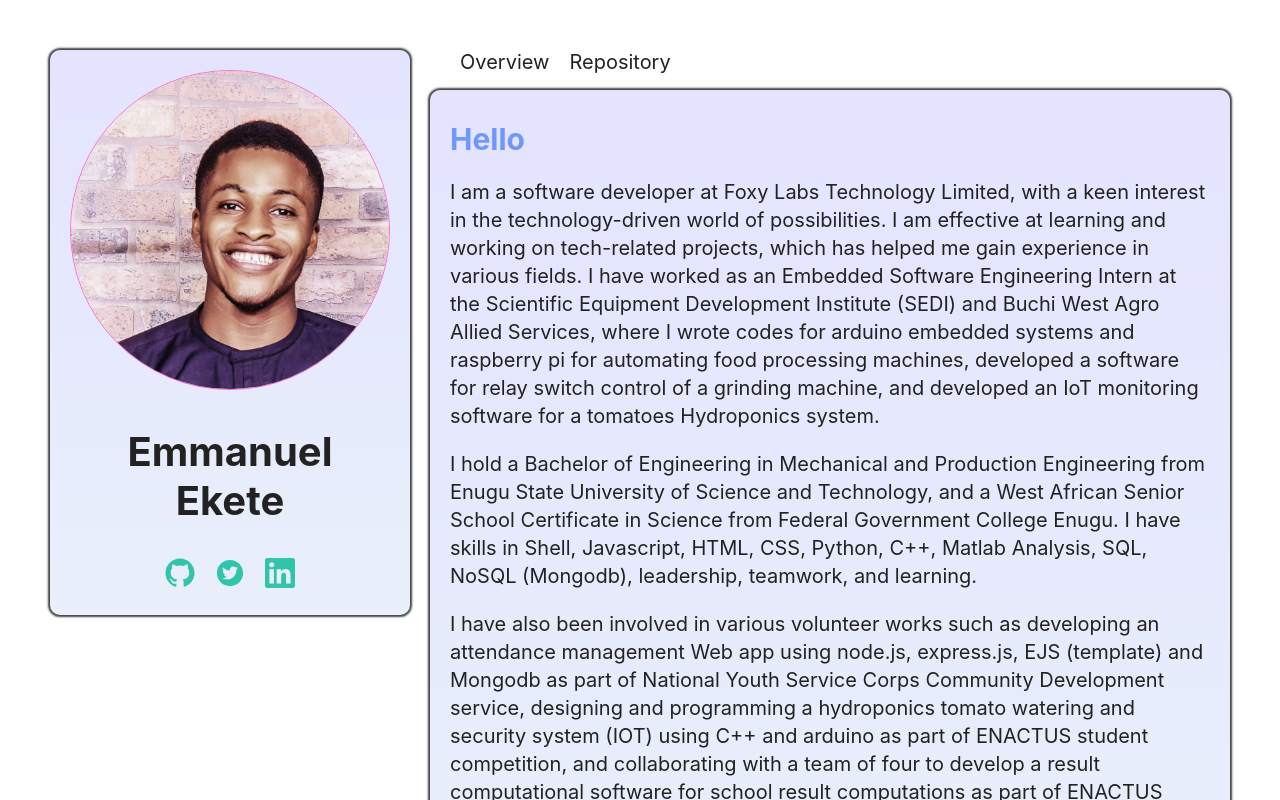
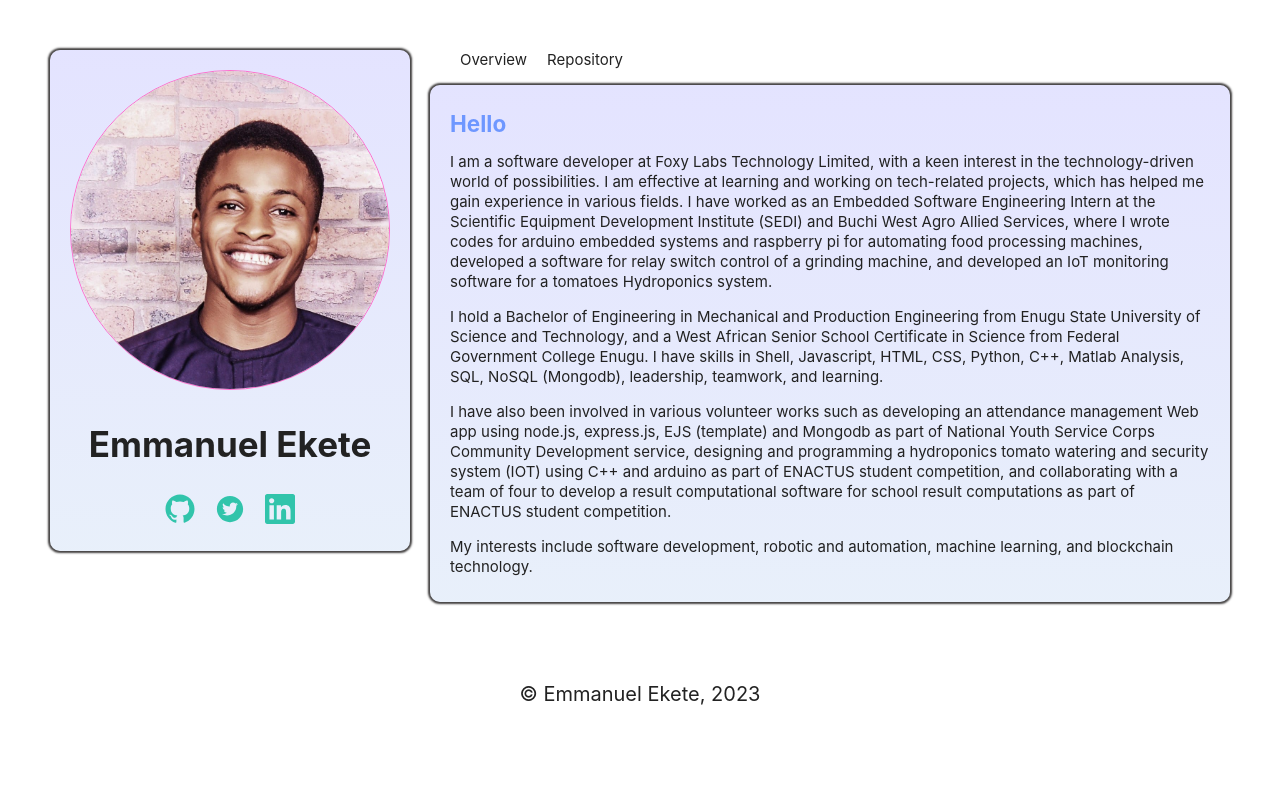
Before and after one commit to ceasar28/profile, a React (Create React App) app: page / in a window 1280 px wide. Shown: the top 800 px of the page. Built offline with nearby package versions, Linux system fonts and the light colour scheme.

Commit message:
first deploy

```diff
--- a/src/App.css
+++ b/src/App.css
@@ -1,7 +1,10 @@
+.main {
+  height: 70vh;
+}
 .App {
   /* text-align: center; */
   background-color: white;
-  min-height: 80vh;
+  min-height: 65vh;
   padding: 50px 50px;
   display: flex;
 }
--- a/src/App.js
+++ b/src/App.js
@@ -5,7 +5,7 @@ import Footer from "./Components/footer";
 
 function App() {
   return (
-    <div>
+    <div className="main">
       <div className="App">
         <div className="leftside">
           <Leftside />
--- a/src/Components/Leftcomponent/Leftside.css
+++ b/src/Components/Leftcomponent/Leftside.css
@@ -18,7 +18,7 @@
   width: 25vw;
 }
 .left h2 {
-  font-size: 40px;
+  font-size: 35px;
 }
 
 .Socials {
--- a/src/Components/Rightcomponents/Overview.css
+++ b/src/Components/Rightcomponents/Overview.css
@@ -1,8 +1,8 @@
 .overview {
   color: #222;
   margin: 10px;
-  font-size: 20px;
-  line-height: 1.75rem;
+  font-size: 15px;
+  line-height: 20px;
   padding: 10px;
 }
 
--- a/src/Components/Rightcomponents/Rightnav.css
+++ b/src/Components/Rightcomponents/Rightnav.css
@@ -9,7 +9,7 @@
 .nav li {
   padding: 0px 10px 0px 10px;
   color: #222;
-  font-size: 20px;
+  font-size: 15px;
 }
 
 .nav li:hover {
```
